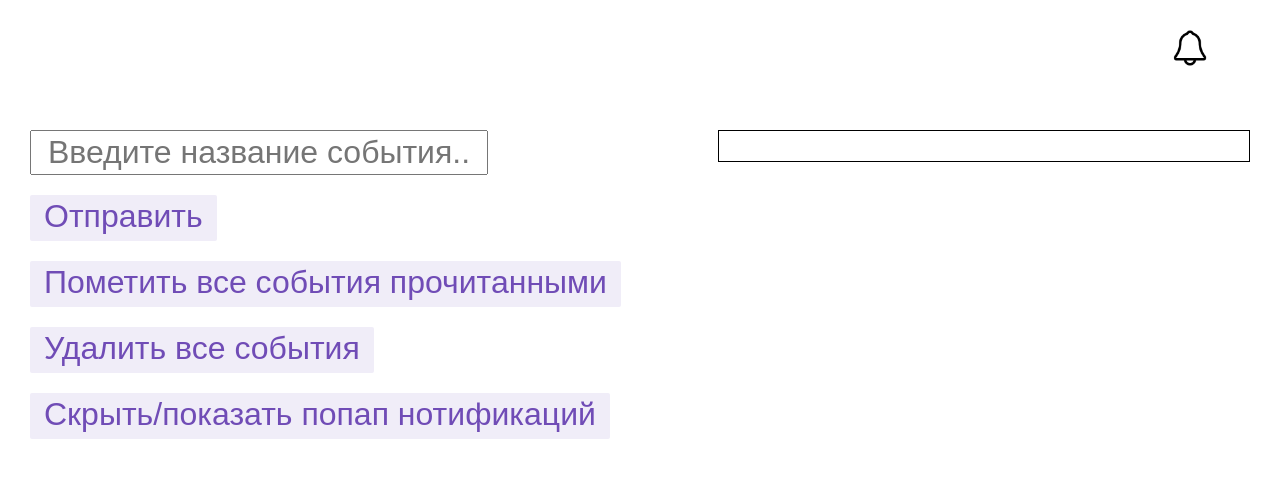
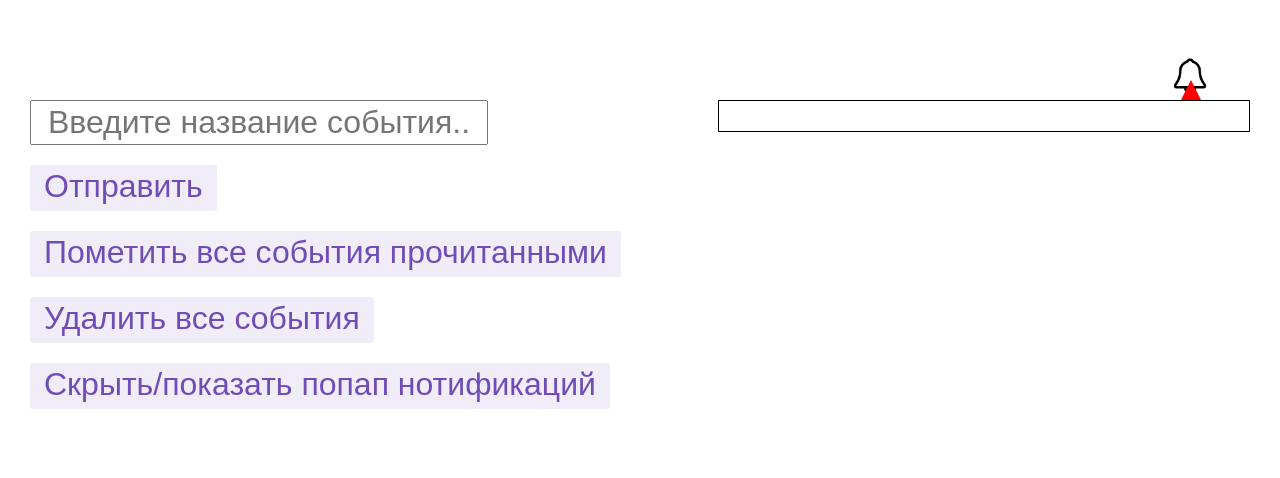
Before and after one commit to ngaifullina/list-of-cards, a React (Create React App) app: page / in a window 1280 px wide. Shown: the top 478 px of the page. Built offline with nearby package versions, Linux system fonts and the light colour scheme.

Commit message:
triangle

```diff
--- a/src/App.css
+++ b/src/App.css
@@ -1,7 +1,7 @@
 .App-header {
   height: 100px;
   display: flex;
-  align-items: center;
+  align-items: flex-end;
   justify-content: flex-end;
   margin-right: 70px;
 }
--- a/src/features/events/Events.module.css
+++ b/src/features/events/Events.module.css
@@ -8,7 +8,9 @@
 .wrapper {
   display: flex;
   margin: 30px;
+  margin-top: 0;
 }
+
 .value {
   font-size: 78px;
   padding-left: 16px;
--- a/src/features/events/Events.tsx
+++ b/src/features/events/Events.tsx
@@ -1,10 +1,9 @@
 import React, { useState, useEffect } from "react";
 import { List } from "./list/List";
-import { useAppSelector, useAppDispatch } from "../../app/hooks";
+import { useAppDispatch } from "../../app/hooks";
 import {
   addEvent,
   deleteEvents,
-  showEvents,
   markEventsRead,
   loadRandomSentence,
   toggleShowEvents,
--- a/src/features/events/bell/Bell.module.css
+++ b/src/features/events/bell/Bell.module.css
@@ -1,6 +1,8 @@
 .wrapper {
   position: relative;
+  cursor: pointer;
 }
+
 .icon {
   width: 40px;
   height: 40px;
@@ -15,3 +17,14 @@
   border: 1px solid;
   background-color: red;
 }
+
+.triangle {
+  position: absolute;
+  bottom: 0;
+  right: 9px;
+  width: 0;
+  height: 0;
+  border-left: 10px solid transparent;
+  border-right: 10px solid transparent;
+  border-bottom: 20px solid red;
+}
--- a/src/features/events/bell/Bell.tsx
+++ b/src/features/events/bell/Bell.tsx
@@ -1,18 +1,28 @@
 import React from "react";
 
-import { useAppSelector } from "../../../app/hooks";
-import { selectEvents, selectRead } from "../eventsSlice";
+import { useAppSelector, useAppDispatch } from "../../../app/hooks";
+import {
+  selectEvents,
+  selectRead,
+  toggleShowEvents,
+  showEvents,
+} from "../eventsSlice";
 
 import styles from "./Bell.module.css";
 
 export function Bell() {
   const events = useAppSelector(selectEvents);
   const read = useAppSelector(selectRead);
+  const unreadCount = events.length - read;
+  const dispatch = useAppDispatch();
+  const showModal = useAppSelector(showEvents);
 
-  const unreadCount = events.length - read;
-
+  function toggleModal() {
+    dispatch(toggleShowEvents());
+  }
   return (
-    <div className={styles.wrapper}>
+    <div className={styles.wrapper} onClick={toggleModal}>
+      {showModal && <div className={styles.triangle}></div>}
       <img src="bell.png" alt="" className={styles.icon} />
       {unreadCount !== 0 && <div className={styles.number}>{unreadCount}</div>}
     </div>
```
